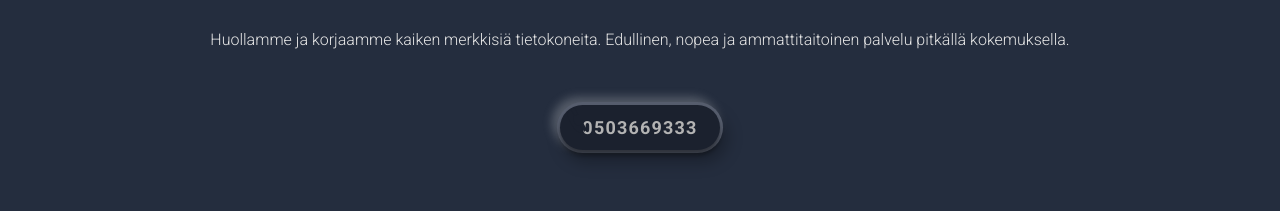
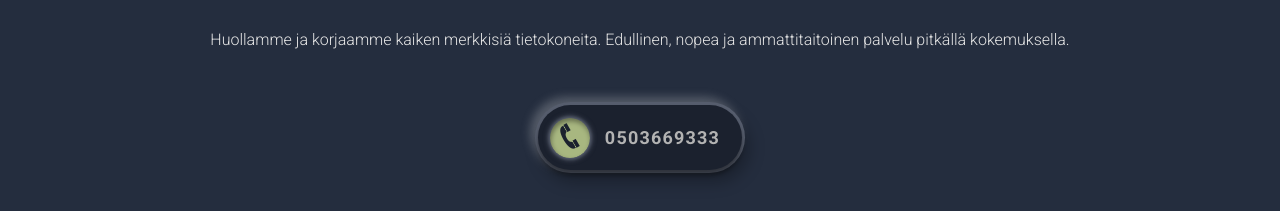
Before and after one commit to jnetc/DXTrade, a plain HTML site: page it/home.html in a window 1280 px wide. Shown: the part 594-805 px from the top of the page. Drawn offline with Linux system fonts and the light colour scheme.

Commit message:
дракон

```diff
--- a/it/home.html
+++ b/it/home.html
@@ -38,9 +38,9 @@
       <h3>Tietokone ei käynnisty enää?</h3>
       <p>Huollamme ja korjaamme kaiken merkkisiä tietokoneita. Edullinen, nopea ja ammattitaitoinen palvelu pitkällä kokemuksella.</p>
       <a class="it-btn" href="tel:+358503669333">
-        <i class="icon-phone"></i>
-        <!-- <div class="icon-bt">
-        </div> -->
+        <div class="icon-bt">
+          <i class="icon-phone"></i>
+        </div>
         0503669333
       </a>
     </section>
--- a/scss/style.scss
+++ b/scss/style.scss
@@ -129,10 +129,8 @@ a, button {
 }
   // Широкая кнопка
 .it-btn {
-  display: flex;
-  justify-content: center;
-  align-items: center;
-  padding: 15px 25px;
+  padding: 25px 25px 25px 70px;
+  position: relative;
   font-size: 1.8rem;
   text-transform: uppercase;
   letter-spacing: 1.2px;
@@ -144,14 +142,15 @@ a, button {
   div.icon-bt {
     width: 40px;
     height: 40px;
-    position: relative;
-    top: -1px;
-    left: -9px;
+    position: absolute;
+    top: 50%;
+    left: 15px;
     border-radius: 50%;
     background: $green;
     box-shadow:
       inset 1px 3px 5px rgba($shadow, .4),
       0 0 3px 1px rgba($border, .9);
+      transform: translateY(-50%);
     z-index: 1;
     &::after {
       content: '';
```
Also changed, not shown: css/style.min.css.
